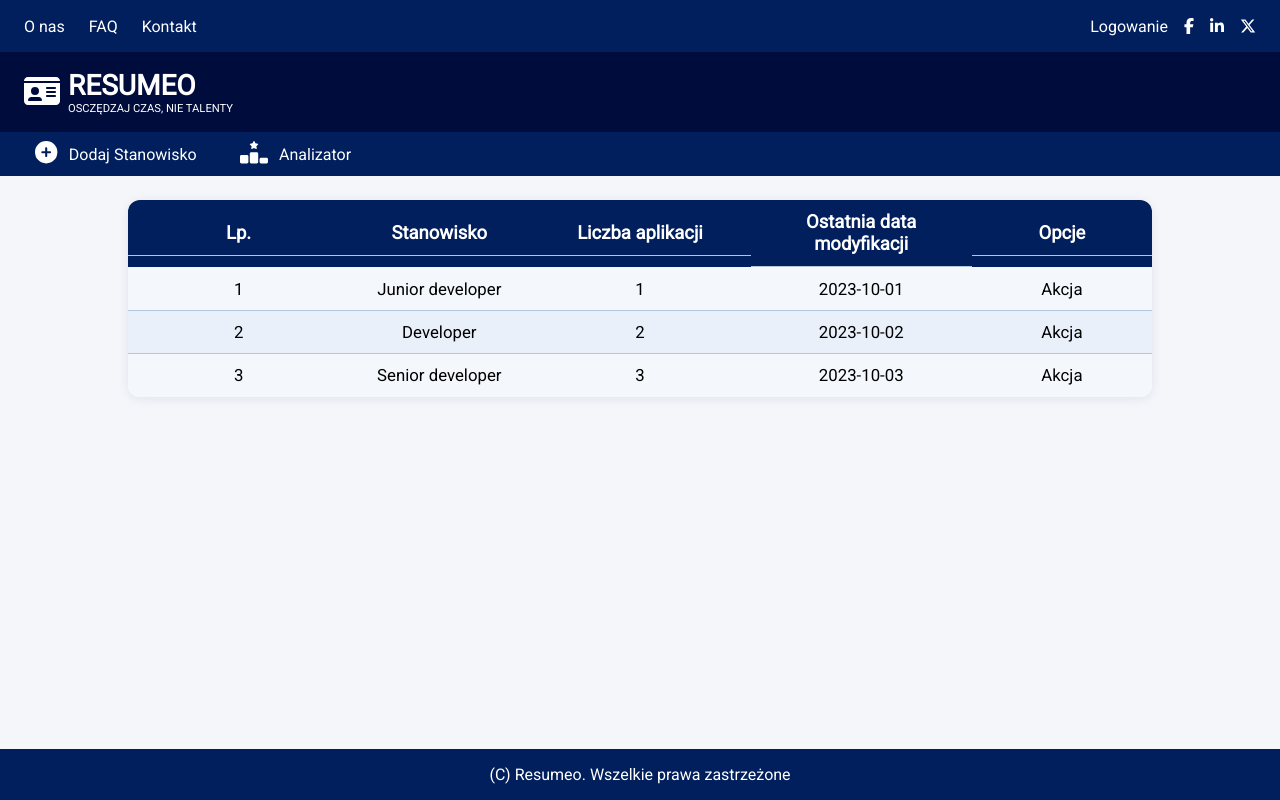
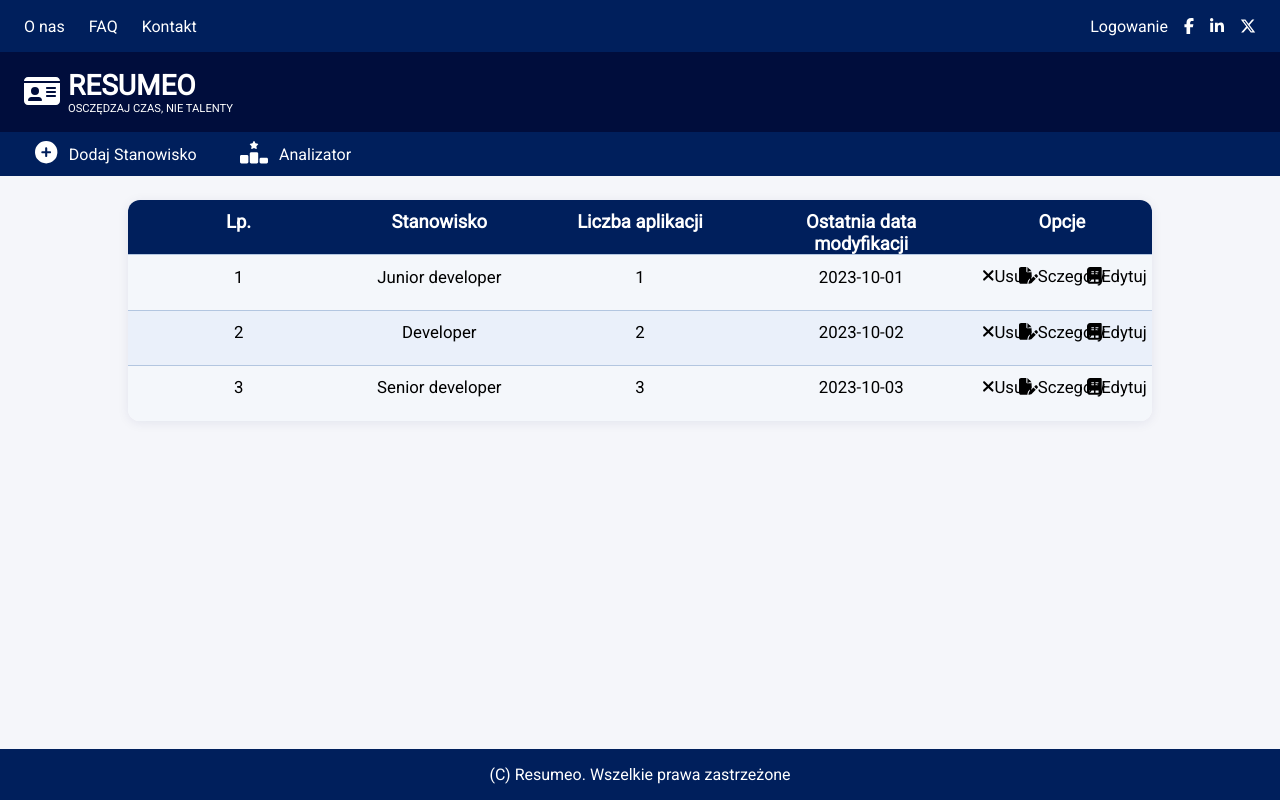
Before and after one commit to mikolajolczak/Resumeo, an Angular app: page /positions in a window 1280 px wide. Built offline with nearby package versions, Linux system fonts and the light colour scheme.

Commit message:
added buttons in positions and analizer

```diff
--- a/src/app/analizer/analizer.component.css
+++ b/src/app/analizer/analizer.component.css
@@ -117,6 +117,9 @@
   border: none;
   padding: 0.7rem 0.5rem;
   background: none;
+    height: 2rem;
+  justify-content: center;
+  align-items: center;
 }
 
 .table-row > div:nth-child(2) {
--- a/src/app/analizer/analizer.component.html
+++ b/src/app/analizer/analizer.component.html
@@ -33,7 +33,16 @@
         <div>{{candidate.appointment}}</div>
         <div>{{candidate.date}}</div>
         <div>{{candidate.score}}</div>
-        <div>Akcja</div>
+                <div style="display: flex; flex-direction: row; justify-content: space-between;">
+        <div style="display: flex; flex-direction: row; margin-top: -0.4rem; padding-bottom: 1.1rem;">
+          <fa-icon [icon]="faXmark"></fa-icon>
+          <p>Usuń</p>
+        </div>
+        <div style="display: flex; flex-direction: row; margin-top: -0.4rem; padding-bottom: 1.1rem;">
+          <fa-icon [icon]="faFilePen"></fa-icon>
+          <p>Sczegóły</p>
+        </div>
+        </div>
     </div>
   </div>
 
--- a/src/app/analizer/analizer.component.ts
+++ b/src/app/analizer/analizer.component.ts
@@ -1,6 +1,6 @@
 import { Component } from '@angular/core';
 import { FontAwesomeModule } from '@fortawesome/angular-fontawesome';
-import { faIdCard, faFileArrowUp, faDisplay, faSquareCheck, faPlusCircle, faGears, faStar, faStarHalfStroke } from '@fortawesome/free-solid-svg-icons';
+import { faIdCard, faFileArrowUp, faDisplay, faSquareCheck, faPlusCircle, faGears, faStar, faStarHalfStroke, faXmark, faFilePen } from '@fortawesome/free-solid-svg-icons';
 import { faLinkedinIn, faFacebookF, faXTwitter } from '@fortawesome/free-brands-svg-icons';
 import { NgFor } from '@angular/common';
 import {RouterLink} from '@angular/router';
@@ -24,6 +24,8 @@
   faGears = faGears;
   faStar = faStar;
   faStarHalfStroke = faStarHalfStroke;
+  faXmark=faXmark
+  faFilePen=faFilePen;
 
   candidates: {name:string, score:number, date:string, appointment: string}[]=[
     {name: 'John Doe', score: 85, date: '2023-10-01', appointment: 'junior developer'},
--- a/src/app/positions/positions.component.css
+++ b/src/app/positions/positions.component.css
@@ -95,6 +95,7 @@
   align-items: center;
   text-align: center;
   transition: background 0.2s, box-shadow 0.2s;
+  justify-content: center;
 }
 
 .table-row:hover {
@@ -110,6 +111,9 @@
   border: none;
   padding: 0.7rem 0.5rem;
   background: none;
+  height: 2rem;
+  justify-content: center;
+  align-items: center;
 }
 
 .table-row > div:nth-child(2) {
--- a/src/app/positions/positions.component.html
+++ b/src/app/positions/positions.component.html
@@ -25,7 +25,20 @@
         <div>{{position.name}}</div>
         <div>{{position.number_of_candidates}}</div>
         <div>{{position.date}}</div>
-        <div>Akcja</div>
+        <div style="display: flex; flex-direction: row; justify-content: space-between;">
+        <div style="display: flex; flex-direction: row; margin-top: -0.4rem; padding-bottom: 1.1rem;">
+          <fa-icon [icon]="faXmark"></fa-icon>
+          <p>Usuń</p>
+        </div>
+        <div style="display: flex; flex-direction: row; margin-top: -0.4rem; padding-bottom: 1.1rem;">
+          <fa-icon [icon]="faFilePen"></fa-icon>
+          <p>Sczegóły</p>
+        </div>
+        <div style="display: flex; flex-direction: row; margin-top: -0.4rem; padding-bottom: 1.1rem;">
+          <fa-icon [icon]="faBook"></fa-icon>
+          <p>Edytuj</p>
+        </div>
+        </div>
     </div>
   </div>
   <footer>
--- a/src/app/positions/positions.component.ts
+++ b/src/app/positions/positions.component.ts
@@ -1,9 +1,9 @@
 import { Component } from '@angular/core';
 import { faFacebookF, faLinkedinIn, faXTwitter } from '@fortawesome/free-brands-svg-icons';
-import { faDisplay, faFileArrowUp, faGears, faIdCard, faPlusCircle, faSquareCheck,faRankingStar } from '@fortawesome/free-solid-svg-icons';
+import { faDisplay, faFileArrowUp, faGears, faIdCard, faPlusCircle, faSquareCheck,faRankingStar, faXmark, faFilePen, faBook} from '@fortawesome/free-solid-svg-icons';
 import { HeaderComponent } from '../header/header.component';
 import { FontAwesomeModule } from '@fortawesome/angular-fontawesome';
-import { Router, RouterLink } from '@angular/router';
+import { RouterLink } from '@angular/router';
 import { NgFor } from '@angular/common';
 
 @Component({
@@ -24,6 +24,9 @@
   faPlusCircle = faPlusCircle
   faGears = faGears;
   faRankingStar = faRankingStar;
+  faXmark=faXmark;
+  faFilePen=faFilePen;
+  faBook=faBook;
     positions: {name:string, number_of_candidates:number, date:string}[]=[
     {name: 'Junior developer', number_of_candidates: 1, date: '2023-10-01'},
     {name: 'Developer', number_of_candidates: 2, date: '2023-10-02'},
```
